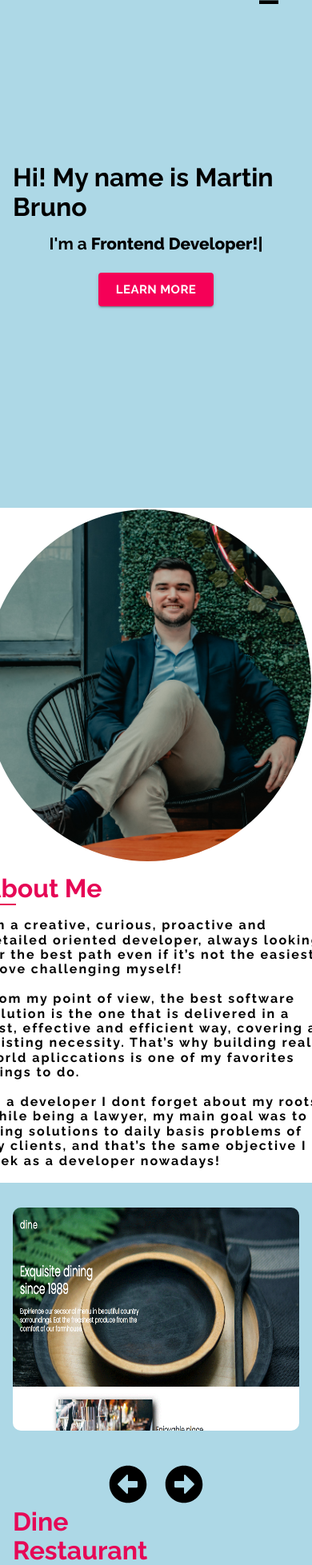
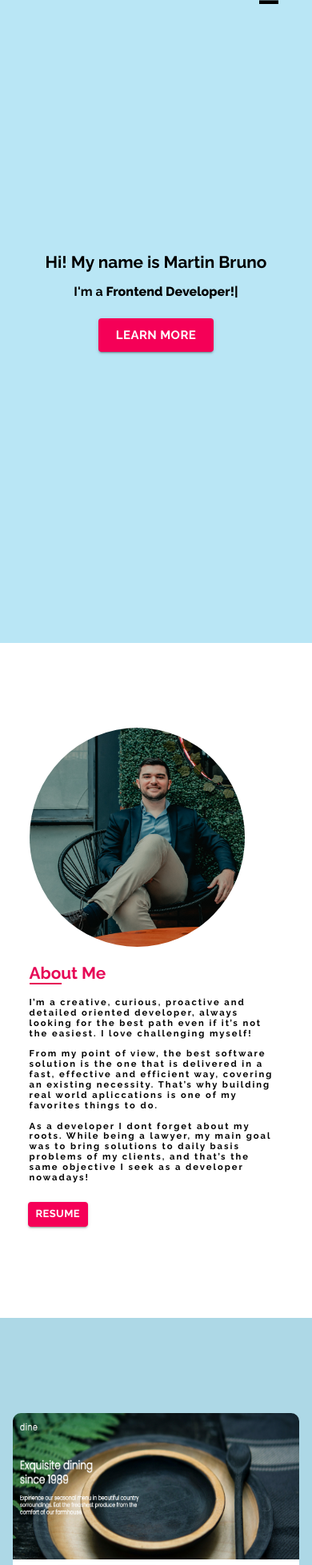
Before and after one commit to martnbruno/portfolio-react, a React (Create React App) app: page / in a window 390 px wide. Shown: the part 40-1997 px from the top of the page at 80% size. Built offline with nearby package versions, Linux system fonts and the light colour scheme.

Commit message:
add +360px media query

```diff
--- a/src/components/ProjectSlider.js
+++ b/src/components/ProjectSlider.js
@@ -26,9 +26,7 @@ const ProjectSlider = () => {
     return null;
   }
   return (
-    <div
-      className="project__slider"
-    >
+    <div className="project__slider">
       <FaArrowAltCircleLeft className="left-arrow" onClick={prevSlide} />
       <FaArrowAltCircleRight className="right-arrow" onClick={nextSlide} />
       {sliderData.map((project, id) => {
@@ -42,8 +40,11 @@ const ProjectSlider = () => {
             key={id}
           >
             {id === current && (
-              <div className="project__slider__card" data-aos="flip-right"
-      data-aos-duration="2000">
+              <div
+                className="project__slider__card"
+                data-aos="flip-right"
+                data-aos-duration="2000"
+              >
                 <img
                   className="project__slider__card__image"
                   src={project.image}
@@ -63,7 +64,7 @@ const ProjectSlider = () => {
                 <div className="project__slider__button__container">
                   <Button
                     href={project.live}
-                    size="large"
+                    size="medium"
                     color="secondary"
                     text="See Live"
                     target="_blank"
@@ -71,7 +72,7 @@ const ProjectSlider = () => {
                   />
                   <Button
                     href={project.source}
-                    size="large"
+                    size="medium"
                     color="secondary"
                     text="Source Code"
                     target="_blank"
--- a/src/layout/About.js
+++ b/src/layout/About.js
@@ -3,6 +3,7 @@ import { useEffect } from "react";
 import Aos from "aos";
 import "aos/dist/aos.css";
 import profile from "../assets/profile.jpg";
+import Button from "../components/Button";
 
 const About = () => {
   useEffect(() => {
@@ -36,6 +37,16 @@ const About = () => {
             clients, and that’s the same objective I seek as a developer
             nowadays!
           </p>
+          <div className="about__container__button">
+            <Button
+              text="Resume"
+              color="secondary"
+              size="small"
+              href="https://drive.google.com/file/d/1ZThQprj06TPHKOtBMeIywTg7Y8lAXUb0/view?usp=sharing"
+              target="_blank"
+              rel="noreferrer"
+            />
+          </div>
         </div>
       </div>
     </section>
--- a/src/scss/components/_projectslider.scss
+++ b/src/scss/components/_projectslider.scss
@@ -1,4 +1,4 @@
-// Mobile -480px
+// Mobile +360px
 .project__slider {
   position: relative;
   display: flex;
@@ -7,9 +7,9 @@
   padding: 2em 0;
   .right-arrow {
     position: absolute;
-    top: 45%;
-    right: 120px;
-    font-size: 3rem;
+    top: 44%;
+    right: 100px;
+    font-size: 2.5rem;
     color: #000;
     z-index: 10;
     cursor: pointer;
@@ -20,9 +20,9 @@
   }
   .left-arrow {
     position: absolute;
-    top: 45%;
-    left: 120px;
-    font-size: 3rem;
+    top: 44%;
+    left: 100px;
+    font-size: 2.5rem;
     color: #000;
     z-index: 10;
     cursor: pointer;
@@ -44,10 +44,12 @@
     display: flex;
     flex-direction: column;
     text-align: left;
-
+    &__text__container{
+      width: 300px;
+    }
     &__image {
       width: 100%;
-      height: 33vh;
+      height: 27vh;
       border-radius: 10px;
     }
     &__title {
@@ -56,14 +58,14 @@
       padding-top: 2.5em;
       margin: 0.5em 0;
       width: 50px;
-      font-size: $font-size-l;
+      font-size: $font-size-m;
     }
     &__subtitle {
       margin: 1em 0;
-      font-size: $font-size-m;
+      font-size: $font-size-s;
     }
     &__paragraph {
-      font-size: $font-size-s;
+      font-size: $font-size-xs;
     }
   }
   &__button__container {
@@ -73,16 +75,46 @@
     padding: 2em 0;
   }
 }
+
+// Mobile +480px
+@include mq(s) {
+  .project__slider {
+    .right-arrow {
+      right: 160px;
+    }
+    .left-arrow {
+      left: 160px;
+    }
+    &__card {
+      &__text__container{
+        width: 450px;
+      }
+      &__image {
+        height: 33vh;
+      }
+      &__title {
+        font-size: $font-size-l;
+      }
+      &__subtitle {
+        font-size: $font-size-m;
+      }
+      &__paragraph {
+        font-size: $font-size-s;
+      }
+    }
+  }
+}
+
 // Tablet +768px
 @include mq(m) {
   .project__slider {
     .right-arrow {
-      top: 25%;
-      right: -60px;
+      top: 51%;
+      right: 280px;
     }
     .left-arrow {
-      top: 25%;
-      left: -60px;
+      top: 51%;
+      left: 280px;
     }
     &__card {
       &__image {
@@ -101,9 +133,11 @@
 @include mq(l) {
   .project__slider {
     .right-arrow {
+      top: 25%;
       right: -80px;
     }
     .left-arrow {
+      top: 25%;
       left: -80px;
     }
     &__card {
@@ -117,6 +151,7 @@
   }
 }
 
+// Widescreen +1300px
 @include mq(xl) {
   .project__slider {
     .right-arrow {
--- a/src/scss/components/_scrollto.scss
+++ b/src/scss/components/_scrollto.scss
@@ -1,6 +1,8 @@
 .scroll_icon {
   cursor: pointer;
-  font-size: $font-size-xl;
+  font-size: $font-size-l;
+  position: relative;
+  top: 20px;
   &:hover {
     color: $color-primary;
   }
--- a/src/scss/config/_variables.scss
+++ b/src/scss/config/_variables.scss
@@ -13,6 +13,7 @@ $font-size-xl: 3.5rem;
 $font-size-l: 2rem;
 $font-size-m: 1.3rem;
 $font-size-s: 1rem;
+$font-size-xs: .7rem;
 
 /* Color */
 $color-primary: #e60856;
@@ -25,6 +26,7 @@ $color-accent: #004e92;
 
 /* Mq break */
 $breakpoints: (
+  xs:360px,
   s: 480px,
   m: 768px,
   l: 1024px,
--- a/src/scss/layout/_about.scss
+++ b/src/scss/layout/_about.scss
@@ -1,4 +1,4 @@
-// Mobile from 480px
+// Mobile +360px
 .about {
   height: 100vh;
   background-repeat: no-repeat;
@@ -15,15 +15,18 @@
     background-position: center;
     display: flex;
     flex-direction: column;
+
     &__image {
-      height: 440px;
-      width: 95%;
+      height: 274px;
+      width: 85%;
       border-radius: 50%;
-      margin: 1em 0;
+      margin-bottom: 1em 0;
     }
+
     &__header {
       color: $color-primary;
-      font-size: $font-size-l;
+      font-size: $font-size-m;
+      margin-top: 1em;
     }
     &__underline {
       border-bottom: 2px solid $color-primary;
@@ -32,20 +35,44 @@
     }
     &__description {
       text-align: left;
-      font-size: $font-size-s;
       letter-spacing: 2px;
-      width: 430px;
-      margin-bottom: 2em;
+      font-size: $font-size-xs;
+      width: 317px;
+    }
+    &__button {
+      display: flex;
+      justify-content: flex-start;
+      position: relative;
+      right: 10px;
+      margin-top: 1em;
     }
   }
 }
-// Tablet from 768px
+
+// Mobile +480px
+@include mq(s) {
+  .about {
+    &__container {
+      &__image {
+        height: 360px;
+      }
+      &__header {
+        font-size: $font-size-l;
+      }
+      &__description {
+        width: 430px;
+        font-size: $font-size-s;
+      }
+    }
+  }
+}
+
+// Tablet +768px
 @include mq(m) {
   .about {
     &__container {
       &__image {
-        height: 493px;
-        border-radius: 50%;
+        height: 440px;
       }
       &__description {
         width: 500px;
@@ -63,10 +90,12 @@
       &__image {
         height: 400px;
       }
+      &__text {
+        flex-direction: column;
+      }
+      &__button {
+        right: 8px;
+      }
     }
   }
 }
-
-// Widescreen from 1300px
-@include mq(xl) {
-}
--- a/src/scss/layout/_footer.scss
+++ b/src/scss/layout/_footer.scss
@@ -1,3 +1,5 @@
+// Mobile +360px
+
 .footer {
   display: flex;
   justify-content: space-around;
@@ -6,11 +8,11 @@
     display: flex;
     justify-content: space-around;
     align-items: center;
-    gap: 2rem;
+    gap: 1rem;
   }
   &__element {
     list-style: none;
-    font-size: $font-size-m;
+    font-size: $font-size-s;
   }
   &__link {
     color: inherit;
@@ -26,3 +28,15 @@
     color: rgb(5, 172, 5);
   }
 }
+
+// Mobile +480px
+@include mq(s) {
+  .footer {
+    &__menu {
+      gap: 2rem;
+    }
+    &__element {
+      font-size: $font-size-m;
+    }
+  }
+}
--- a/src/scss/layout/_header.scss
+++ b/src/scss/layout/_header.scss
@@ -1,25 +1,38 @@
-// Mobile -480px
+// Mobile +360px
 .header {
-  background-color: lightblue;
+  background-color: rgb(185, 230, 245);
   background-repeat: no-repeat;
   background-size: cover;
   background-position: center;
   background-attachment: fixed;
-  height: 80vh;
+  height: 100vh;
   display: flex;
   flex-direction: column;
   justify-content: center;
   align-items: center;
   &__title {
-    font-size: $font-size-l;
+    font-size: $font-size-m;
   }
   &__subtitle {
     padding: 1rem;
-    font-size: $font-size-m;
+    font-size: $font-size-s;
     z-index: $z-normal;
     text-align: center;
   }
 }
+
+// Mobile +480px
+@include mq(s) {
+  .header {
+    &__title {
+      font-size: $font-size-l;
+    }
+    &__subtitle {
+      font-size: $font-size-m;
+    }
+  }
+}
+
 // Tablet +768px
 @include mq(m) {
   .header {
--- a/src/scss/layout/_navbar.scss
+++ b/src/scss/layout/_navbar.scss
@@ -1,5 +1,6 @@
 // Mobile
 .nav {
+  padding: 0;
   .logo {
     margin-right: auto;
     &:hover {
```
